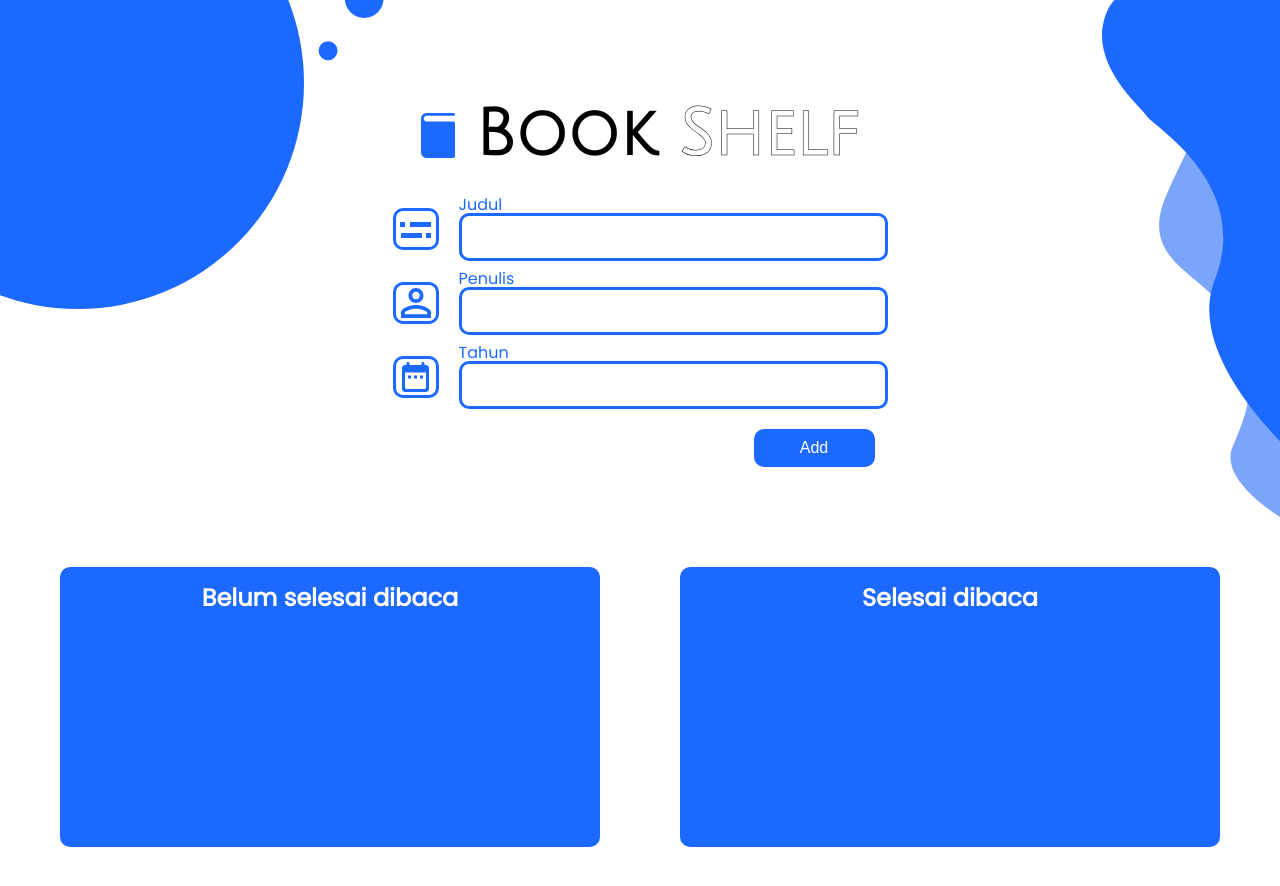
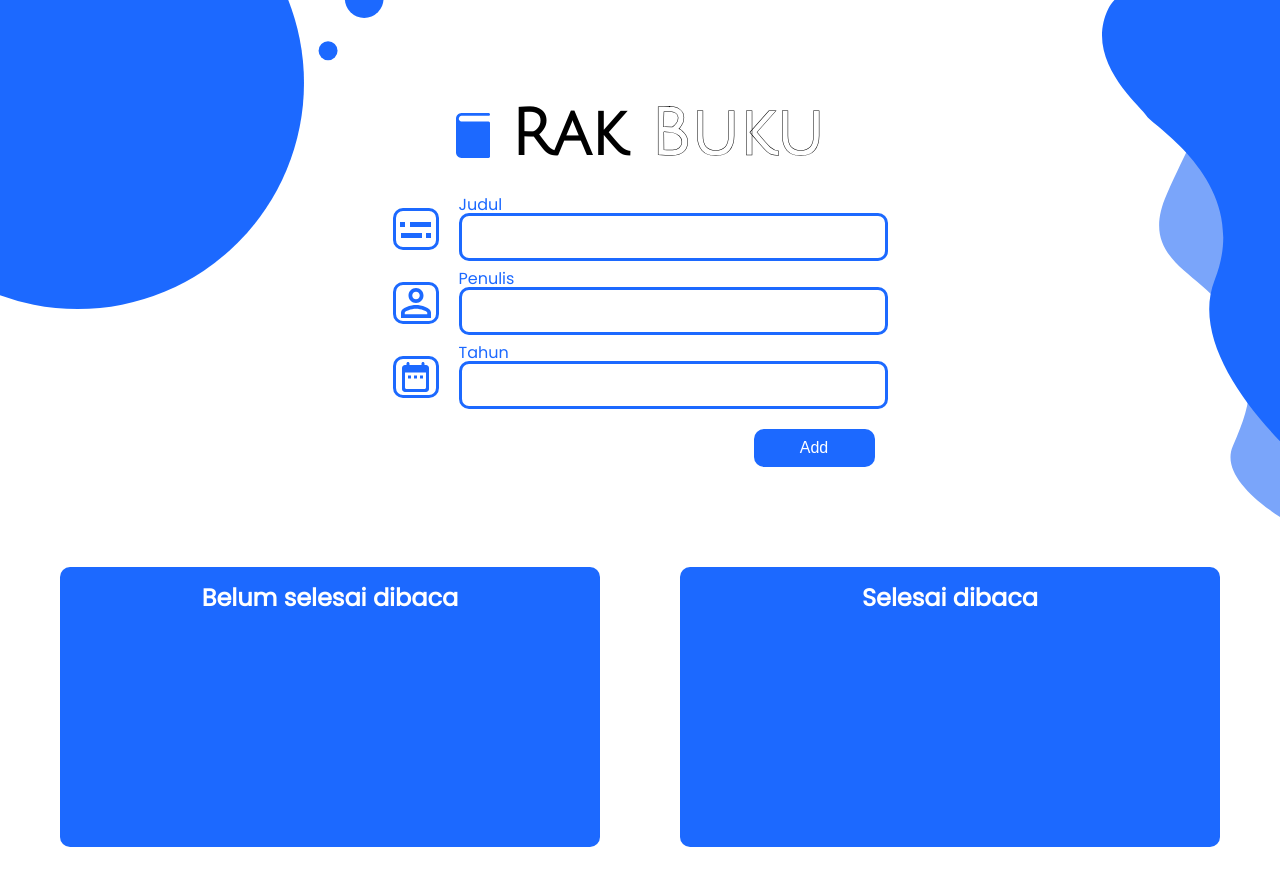
Before and after one commit to AlanSugito/bookshelf-app, a plain HTML site: page index.html in a window 1280 px wide. Drawn offline with nearby package versions, Linux system fonts and the light colour scheme.

Commit message:
Mengubah Judul

```diff
--- a/index.html
+++ b/index.html
@@ -18,7 +18,7 @@
         <img src="images/vector/Blob.svg" alt="blob" class="blob">
         <header>
         <img src="images/vector/book.svg" alt="book" class="icon">
-        <h1>Book <span>Shelf</span></h1>
+        <h1>Rak <span>Buku</span></h1>
     </header>
     <form>
         <div class="form-input">
```
